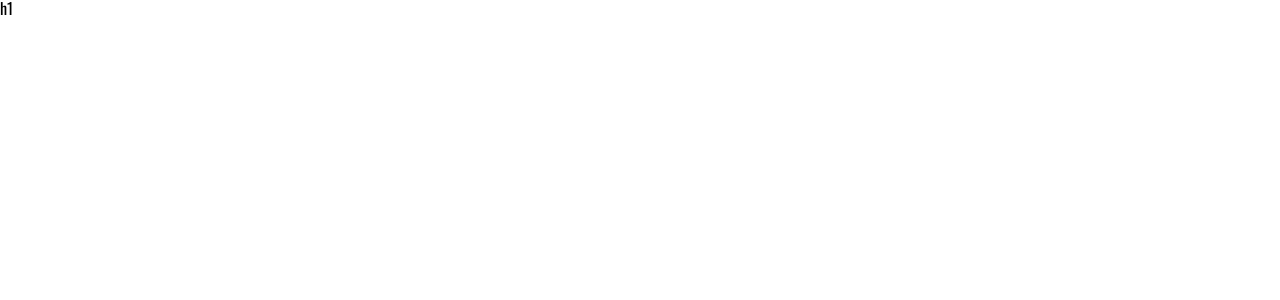
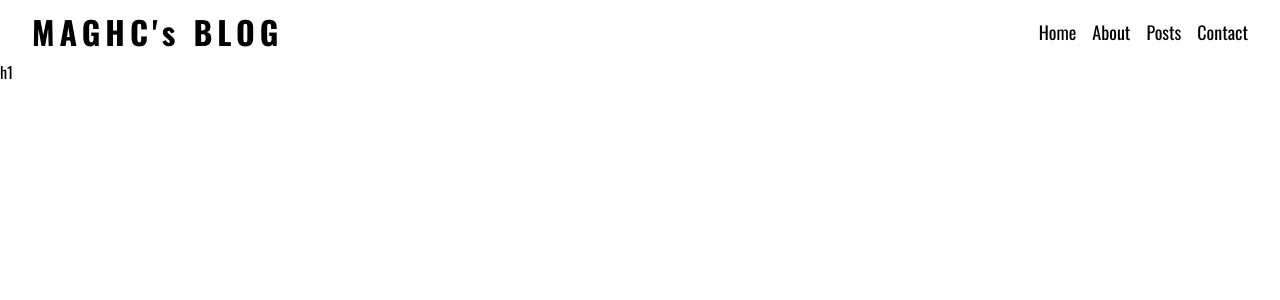
Before and after one commit to MAGHC/NextBlog, a Next.js app: page / in a window 1280 px wide. Shown: the top 300 px of the page. Built offline with nearby package versions, Linux system fonts and the light colour scheme.

Commit message:
feat: header 마크업,스타일

```diff
--- a/src/app/layout.tsx
+++ b/src/app/layout.tsx
@@ -1,3 +1,4 @@
+import Header from '@/components/Header/Header';
 import './globals.css';
 import { Oswald } from 'next/font/google';
 
@@ -11,7 +12,10 @@ export const metadata = {
 export default function RootLayout({ children }: { children: React.ReactNode }) {
   return (
     <html lang="en">
-      <body className={owswald.className}>{children}</body>
+      <body className={owswald.className}>
+        <Header></Header>
+        {children}
+      </body>
     </html>
   );
 }
--- /dev/null
+++ b/src/components/Header/Header.module.css
@@ -0,0 +1,18 @@
+.header {
+  display: flex;
+  justify-content: space-between;
+  align-items: center;
+  padding: 1rem 2rem;
+}
+
+.blogLogo {
+  font-size: xx-large;
+  font-weight: bold;
+  letter-spacing: 5px;
+}
+
+.nav {
+  display: flex;
+  gap: 1rem;
+  font-size: large;
+}
--- /dev/null
+++ b/src/components/Header/Header.tsx
@@ -0,0 +1,31 @@
+import Link from 'next/link';
+import style from './Header.module.css';
+
+const NAV_MENUS = [
+  { link: '/', menu: 'Home' },
+  { link: '/about', menu: 'About' },
+  { link: '/posts', menu: 'Posts' },
+  { link: '/contact', menu: 'Contact' },
+];
+
+const Header = () => {
+  return (
+    <header className={style.header}>
+      <Link href="/">
+        <h1 className={style.blogLogo}>{`MAGHC's BLOG`}</h1>
+      </Link>
+
+      <nav className={style.nav}>
+        {NAV_MENUS.map((nav, i) => {
+          return (
+            <Link key={i} href={nav.link}>
+              {nav.menu}
+            </Link>
+          );
+        })}
+      </nav>
+    </header>
+  );
+};
+
+export default Header;
```
